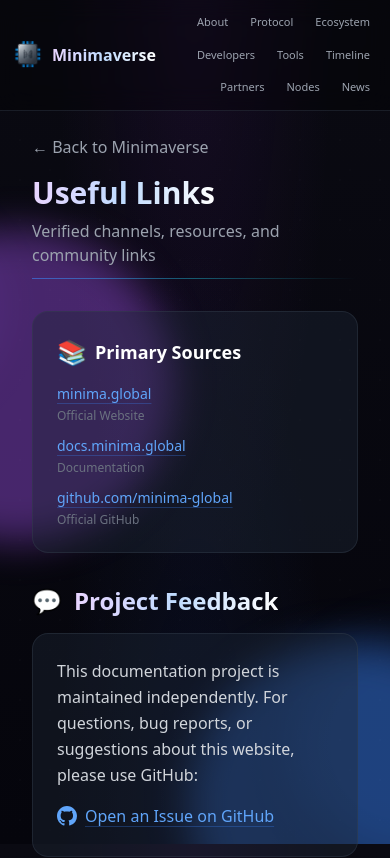
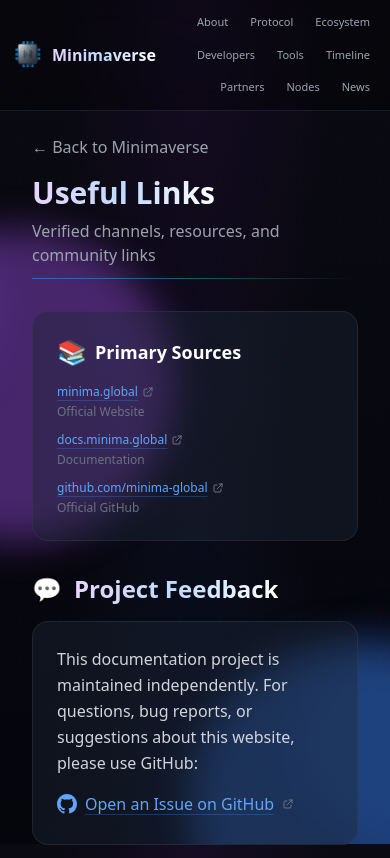
Before and after one commit to KuA1bo/minimaverse-site, a Next.js app: page /links in a window 390 px wide. Shown: the top 858 px of the page. Built offline with nearby package versions, Linux system fonts and the light colour scheme.

Commit message:
fix: show external link arrows on mobile + improve URL readability on /links page

```diff
--- a/src/app/links/page.tsx
+++ b/src/app/links/page.tsx
@@ -1,12 +1,10 @@
 // src/app/links/page.tsx
 // Useful Links page - verified channels and resources for Minima Protocol
-// Updated: Hide ExternalLink arrows on mobile, GitHub icon hidden on mobile, Primary Sources mobile layout
-// Note: All comments in English only
-// Content: 1:1 unchanged
+// Fixed: Show external link arrows on all devices, Primary Sources mobile layout
 
 import Link from 'next/link';
 
-// ExternalLink component for all external links with arrow icon (hidden on mobile)
+// ExternalLink component for all external links with arrow icon
 const ExternalLink = ({
   href,
   children,
@@ -29,7 +27,7 @@ const ExternalLink = ({
   >
     {children}
     {!hideArrow && (
-      <svg className="w-3 h-3 text-gray-500 flex-shrink-0 hidden sm:inline-flex" fill="none" stroke="currentColor" viewBox="0 0 24 24" aria-hidden="true">
+      <svg className="w-3 h-3 text-gray-500 flex-shrink-0" fill="none" stroke="currentColor" viewBox="0 0 24 24" aria-hidden="true">
         <path strokeLinecap="round" strokeLinejoin="round" strokeWidth={2} d="M10 6H6a2 2 0 00-2 2v10a2 2 0 002 2h10a2 2 0 002-2v-4M14 4h6m0 0v6m0-6L10 14" />
       </svg>
     )}
@@ -136,7 +134,7 @@ export default function LinksPage() {
               <span className="text-gray-400 max-[400px]:hidden">•</span>
               <ExternalLink
                 href="https://minima.global"
-                className="text-blue-400 hover:text-purple-400 underline decoration-blue-500/30 hover:decoration-purple-500/60 underline-offset-4 transition-all duration-300"
+                className="text-blue-400 hover:text-purple-400 underline decoration-blue-500/30 hover:decoration-purple-500/60 underline-offset-4 transition-all duration-300 break-all text-xs sm:text-sm"
               >
                 minima.global
               </ExternalLink>
@@ -147,7 +145,7 @@ export default function LinksPage() {
               <span className="text-gray-400 max-[400px]:hidden">•</span>
               <ExternalLink
                 href="https://docs.minima.global"
-                className="text-blue-400 hover:text-purple-400 underline decoration-blue-500/30 hover:decoration-purple-500/60 underline-offset-4 transition-all duration-300"
+                className="text-blue-400 hover:text-purple-400 underline decoration-blue-500/30 hover:decoration-purple-500/60 underline-offset-4 transition-all duration-300 break-all text-xs sm:text-sm"
               >
                 docs.minima.global
               </ExternalLink>
@@ -158,7 +156,7 @@ export default function LinksPage() {
               <span className="text-gray-400 max-[400px]:hidden">•</span>
               <ExternalLink
                 href="https://github.com/minima-global"
-                className="text-blue-400 hover:text-purple-400 underline decoration-blue-500/30 hover:decoration-purple-500/60 underline-offset-4 transition-all duration-300"
+                className="text-blue-400 hover:text-purple-400 underline decoration-blue-500/30 hover:decoration-purple-500/60 underline-offset-4 transition-all duration-300 break-all text-xs sm:text-sm"
               >
                 github.com/minima-global
               </ExternalLink>
@@ -314,7 +312,7 @@ export default function LinksPage() {
           </p>
         </section>
 
-        {/* Section 5: Official Resources - arrows hidden on mobile */}
+        {/* Section 5: Official Resources */}
         <section className="mb-10 opacity-0 animate-fade-in-up delay-75">
           <h2 className="text-2xl font-bold mb-4 flex items-center gap-3">
             <span className="text-2xl">🔗</span>
@@ -349,7 +347,7 @@ export default function LinksPage() {
           </div>
         </section>
 
-        {/* Section 6: Regional Community Channels - arrows hidden on mobile */}
+        {/* Section 6: Regional Community Channels */}
         <section className="mb-10 opacity-0 animate-fade-in-up delay-150">
           <h2 className="text-2xl font-bold mb-4 flex items-center gap-3">
             <span className="text-2xl">🌍</span>
```
